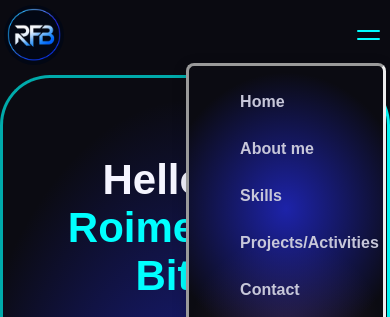
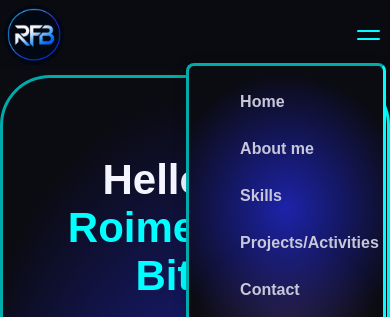
Before and after one commit to roimenfritz/My-portfolio, a plain HTML site: page index.html in a window 390 px wide. Both pictures are taken after a click on the heading "Toggle navigation menu". Shown: the top 317 px of the page. Drawn offline with Linux system fonts and the light colour scheme.

Commit message:
added a color for phone nav response

```diff
--- a/portfolio.css
+++ b/portfolio.css
@@ -120,6 +120,7 @@ body {
         padding: 15px;
         gap: 5px;
         border-style: inset;
+        border-color: cyan;
          background:
     radial-gradient(
       ellipse 90% 75% at 50% 55%,
```
